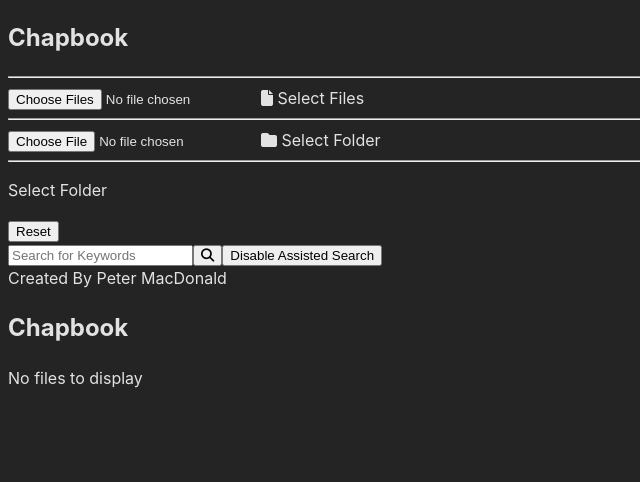
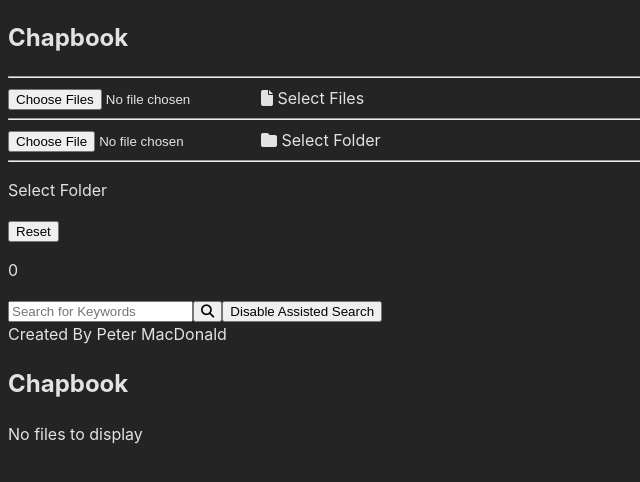
Before and after one commit to 709macdonald/ChapbookReactApp, a React (Vite) app: page / in a window 1280 px wide. Shown: the top 482 px of the page, without its empty margins (0-640 px from the left). Built offline with nearby package versions, Linux system fonts and the light colour scheme.

Commit message:
results count

```diff
--- a/src/App.jsx
+++ b/src/App.jsx
@@ -5,13 +5,14 @@ import MainScreen from "./components/MainScreen";
 function App() {
   const [files, setFiles] = useState([]);
   const [isLoadingFiles, setIsLoadingFiles] = useState(false);
+  const [resultsCount, setResultsCount] = useState(0);
   const [showAllFiles, setShowAllFiles] = useState(true);
   const [showIndividualFile, setShowIndividualFile] = useState(false);
 
   const [searchWord, setSearchWord] = useState("");
   const [assistedSearchWords, setAssistedSearchWords] = useState([]);
 
-  /* LOCAL STORAGE */
+  /* LOCAL STORAGE LOGiC */
 
   useEffect(() => {
     const storedFiles = localStorage.getItem("files");
@@ -58,7 +59,7 @@ function App() {
     console.log("Updated files:", files);
   }, [files]);
 
-  /* DELETE FILES */
+  /* DELETE FILES LOGIC */
 
   const handleDeleteFile = (id) => {
     const updatedFiles = files.filter((file) => file.id !== id);
@@ -71,6 +72,9 @@ function App() {
         files={files}
         setFiles={setFiles}
         setIsLoadingFiles={setIsLoadingFiles}
+        resultsCount={resultsCount}
+        setShowAllFiles={setShowAllFiles}
+        setShowIndividualFile={setShowIndividualFile}
         searchWord={searchWord}
         setSearchWord={setSearchWord}
         assistedSearchWords={assistedSearchWords}
@@ -80,6 +84,7 @@ function App() {
         files={files}
         setFiles={setFiles}
         isLoadingFiles={isLoadingFiles}
+        setResultsCount={setResultsCount}
         showAllFiles={showAllFiles}
         setShowAllFiles={setShowAllFiles}
         showIndividualFile={showIndividualFile}
--- a/src/components/FileSearchScreen.jsx
+++ b/src/components/FileSearchScreen.jsx
@@ -2,6 +2,7 @@ import React, { useState, useMemo } from "react";
 
 export default function FileSearchScreen({
   files,
+  setResultsCount,
   showAllFiles,
   handleDeleteFile,
   openIndividualFile,
@@ -27,8 +28,10 @@ export default function FileSearchScreen({
 
         return matchedWords.length > 0 ? { ...file, matchedWords } : null;
       })
-      .filter(Boolean); // Remove any null results (files with no matches)
+      .filter(Boolean);
   }, [files, searchWord, assistedSearchWords]);
+
+  setResultsCount(filteredFilesWithText.length);
 
   const isSearchActive = searchWord || assistedSearchWords.length > 0;
 
--- a/src/components/FileUploadSection.jsx
+++ b/src/components/FileUploadSection.jsx
@@ -1,7 +1,13 @@
 import React, { useState, useEffect } from "react";
 import { createFilesArray } from "../assets/utils/createFilesArray";
 
-export default function FileUploadSection({ setFiles, setIsLoadingFiles }) {
+export default function FileUploadSection({
+  setFiles,
+  setIsLoadingFiles,
+  resultsCount,
+  setShowAllFiles,
+  setShowIndividualFile,
+}) {
   const [folderName, setFolderName] = useState("Select Folder");
 
   const selectUserFiles = async (event) => {
@@ -31,6 +37,8 @@ export default function FileUploadSection({ setFiles, setIsLoadingFiles }) {
       setFiles([]);
       setFolderName("Select Folder");
       setIsLoadingFiles(false);
+      setShowIndividualFile(false);
+      setShowAllFiles(true);
       localStorage.removeItem("files");
     }
   };
@@ -67,6 +75,7 @@ export default function FileUploadSection({ setFiles, setIsLoadingFiles }) {
         <button onClick={handleReset} className="resetButton">
           Reset
         </button>
+        <p>{resultsCount}</p>
       </div>
     </div>
   );
--- a/src/components/MainScreen.jsx
+++ b/src/components/MainScreen.jsx
@@ -7,6 +7,7 @@ export default function MainScreen({
   files,
   setFiles,
   isLoadingFiles,
+  setResultsCount,
   showAllFiles,
   setShowAllFiles,
   showIndividualFile,
@@ -48,6 +49,7 @@ export default function MainScreen({
       <LoadingGear isLoadingFiles={isLoadingFiles} />
       <FileSearchScreen
         files={files}
+        setResultsCount={setResultsCount}
         showAllFiles={showAllFiles}
         setShowIndividualFile={setShowIndividualFile}
         handleDeleteFile={handleDeleteFile}
--- a/src/components/SearchBarSection.jsx
+++ b/src/components/SearchBarSection.jsx
@@ -9,6 +9,8 @@ export default function SearchBarSection({
 }) {
   const [isAssistedSearchEnabled, setIsAssistedSearchEnabled] = useState(true);
   const [predictiveTextWords, setPredictiveTextWords] = useState([]);
+
+  /* ASSISTED SEARCH */
 
   useEffect(() => {
     if (searchWord && isAssistedSearchEnabled) {
@@ -36,6 +38,8 @@ export default function SearchBarSection({
     }
   };
 
+  /* PREDICTIVE TEXT */
+
   useEffect(() => {
     if (searchWord) {
       const allWords = new Set();
@@ -48,7 +52,7 @@ export default function SearchBarSection({
         word.startsWith(searchWord.toLowerCase())
       );
 
-      setPredictiveTextWords(filteredPredictiveTextWords.slice(0, 10)); // Limit to 10
+      setPredictiveTextWords(filteredPredictiveTextWords.slice(0, 10));
     } else {
       setPredictiveTextWords([]);
     }
--- a/src/components/Sidebar.jsx
+++ b/src/components/Sidebar.jsx
@@ -6,6 +6,9 @@ export default function Sidebar({
   files,
   setFiles,
   setIsLoadingFiles,
+  resultsCount,
+  setShowAllFiles,
+  setShowIndividualFile,
   searchWord,
   setSearchWord,
   assistedSearchWords,
@@ -21,6 +24,9 @@ export default function Sidebar({
       <FileUploadSection
         setFiles={setFiles}
         setIsLoadingFiles={setIsLoadingFiles}
+        resultsCount={resultsCount}
+        setShowAllFiles={setShowAllFiles}
+        setShowIndividualFile={setShowIndividualFile}
       />
       <SearchBarSection
         files={files}
```
